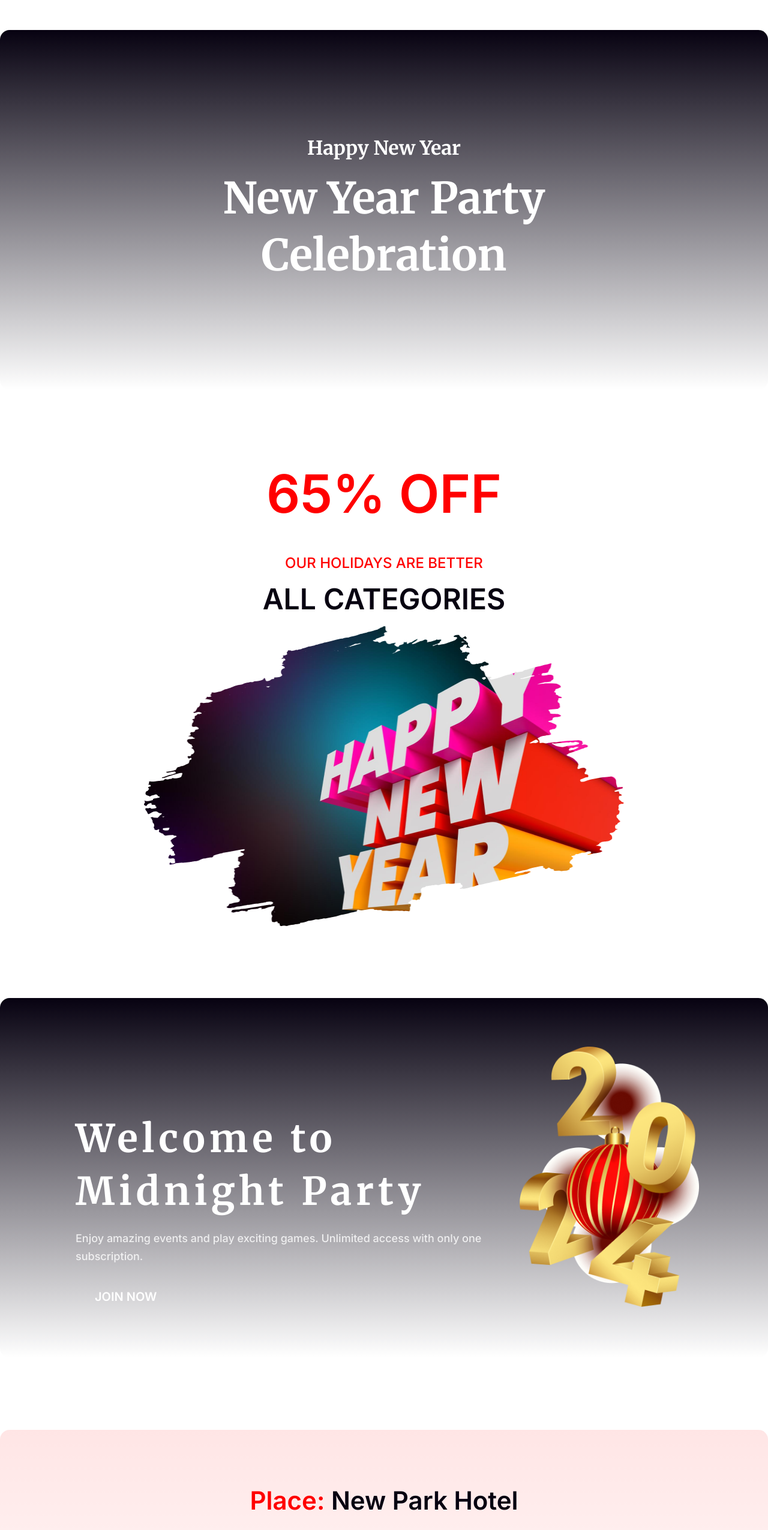
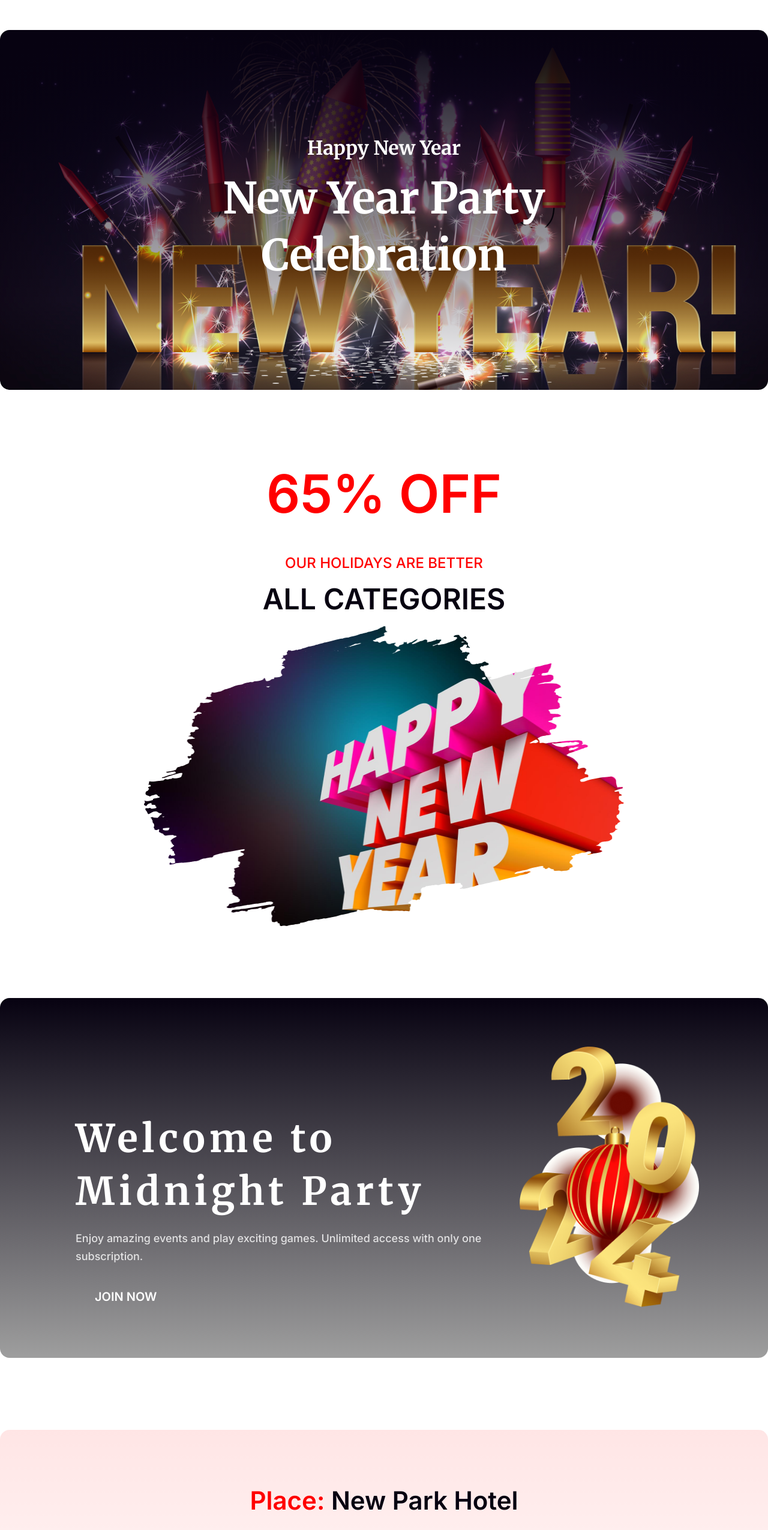
Before and after one commit to alamin2063/b9-a1, a plain HTML site: page index.html in a window 1280 px wide. Shown: the top 2551 px of the page at 60% size. Drawn offline with Linux system fonts and the light colour scheme; the site is published under a folder, as on GitHub Pages, so addresses that start at the root find nothing.

Commit message:
again final commit

```diff
--- a/style.css
+++ b/style.css
@@ -22,7 +22,7 @@ img{
     align-items: center;
     justify-content: center;
     border-radius: 16px;
-    background: linear-gradient(180deg, #070211 0%, rgba(7, 2, 17, 0.00) 100%),url("/resources/Banner-Image.png");
+    background: linear-gradient(180deg, #070211 0%, rgba(7, 2, 17, 0.00) 100%),url("resources/Banner-Image.png");
     background-size: cover;
     background-repeat: no-repeat;
     border-radius: 16px;
@@ -87,7 +87,7 @@ img{
     align-items: center;
     margin: 120px auto;
     height: 600px;
-    background: linear-gradient(180deg, #070211 0%, rgba(7, 2, 17, 0.00) 100%),url("/resources/Vectorrr.png");
+    background: linear-gradient(180deg, #070211 0%, rgba(7, 2, 17, 0.00) 100%),url("resources/Vectorrr.png");
     background-repeat: no-repeat;
     background-size: cover;
     border-radius: 16px;
```
